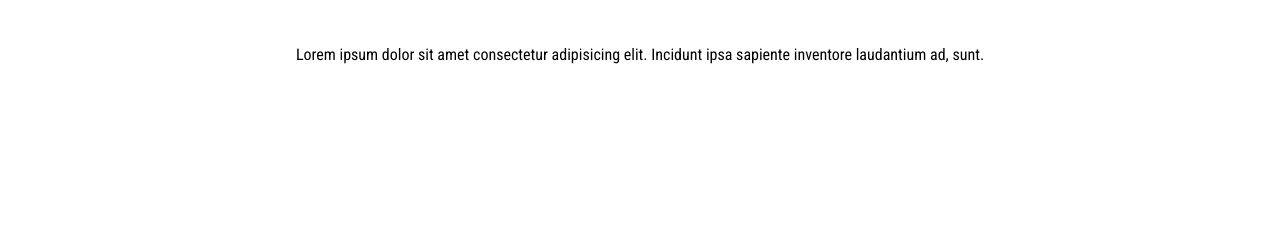
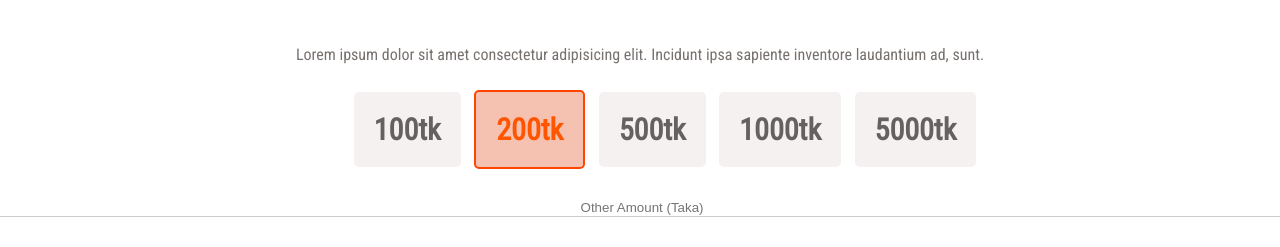
Before and after one commit to Sabbir-123/first-assignment, a plain HTML site: page index.html in a window 1280 px wide. Shown: the part 723-970 px from the top of the page. Before the commit the page ends 813 px from the top, so only its background shows below. Drawn offline with Linux system fonts and the light colour scheme.

Commit message:
second-commit

```diff
--- a/index.html
+++ b/index.html
@@ -8,6 +8,7 @@
     <link rel="preconnect" href="https://fonts.gstatic.com" crossorigin>
     <link href="https://fonts.googleapis.com/css2?family=Roboto+Condensed&display=swap" rel="stylesheet">
     <link rel="stylesheet" href="style.css">
+    <script src="https://kit.fontawesome.com/417f70ac4a.js" crossorigin="anonymous"></script>
     <title>Your Happiness</title>
 </head>
 <body>
@@ -25,6 +26,16 @@
         <div>
             <h1> Donate Today </h1>
             <p>Lorem ipsum dolor sit amet consectetur adipisicing elit. Incidunt ipsa sapiente inventore laudantium ad, sunt. </p>
+          <div class="tk-option">
+            <ul>
+                <li class="unckecked">100tk</li>
+                <li class="checked">200tk</li>
+                <li class="unckecked">500tk</li>
+                <li class="unckecked">1000tk</li>
+                <li class="unckecked">5000tk</li>
+            </ul>
+          </div>
+          <input class="amount" placeholder="Other Amount (Taka)" type="text" >
         </div>
 
     </section>
--- a/style.css
+++ b/style.css
@@ -36,3 +36,45 @@ p{
     justify-content: center;
     padding-top: 30px;
 }
+.second-banner p{
+    color: rgb(119, 113, 110);
+}
+
+.tk-option{
+    color: rgb(100, 98, 97);
+
+}
+.checked{
+    color: rgb(255, 85, 0);
+    border: 2px solid orangered;
+    background-color: rgb(245, 194, 178);
+
+}
+.tk-option li{
+    display: inline-block;
+    padding: 20px 20px;
+    font-size: 30px;
+    font-weight: 700;
+    margin-left: 10px;
+    border-radius: 5px;
+
+
+}
+
+.unckecked{
+    background-color: rgb(245, 241, 241) ;
+}
+.amount{
+    margin-top: 30px;
+    margin-bottom: 30px;
+    /* padding:8px; */
+    /* padding-left: 50%;
+    padding-right: 50%; */
+    display:block;
+    border:none;
+    border-bottom:1px solid #ccc;
+    width:100%
+}
+input{
+    text-align: center;
+}
```
